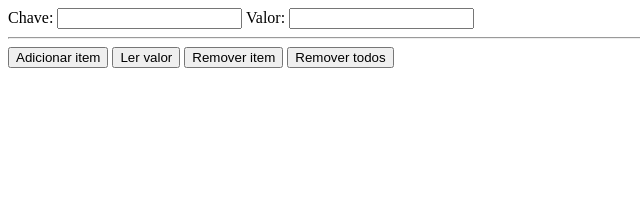
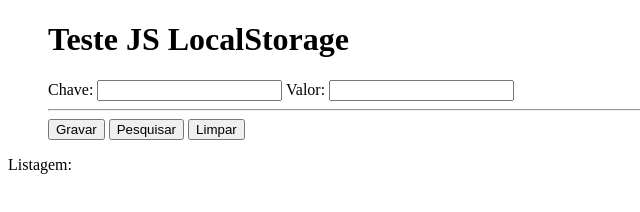
Before and after one commit to gabrielmonteiro00/localStorage_03022021, a plain HTML site: page index.html in a window 1280 px wide. Shown: the whole page, without its empty margins (0-640 px from the left). Drawn offline with Linux system fonts and the light colour scheme.

Commit message:
Update index.html
Adicionei para listar na tela

```diff
--- a/index.html
+++ b/index.html
@@ -8,9 +8,17 @@
             function adicionar()
             {
                 localStorage.setItem(txtChave.value, txtValor.value);
-                alert("Item adicionado.");
-                txtChave.value = txtValor.value = "";
-            }
+
+
+                var obj = localStorage.getItem(txtChave.value, txtValor.value);
+              	 document.getElementById("list").innerHTML = obj;
+
+                 alert("Item adicionado.");
+                 txtChave.value = txtValor.value = "";
+
+
+
+             }
 
     //funçao de ler;
 
@@ -21,35 +29,43 @@
                     alert(obj)
                 else
                     alert("O item procurado não existe.")
+                       node.appendChild(textnode);
             }
 
-	//função de remover item;
-
-    		function remover()
-            {
-                localStorage.removeItem(txtChave.value);
-                alert("Item removido.");
-            }
 
      //funçao de limpar tudo do storage;
 
         	function limpar()
             {
                 localStorage.clear();
-                alert("Todos os itens removidos");
+                document.getElementById("list").innerHTML=""
+                alert("Tela limpa");
             }
+
+
+
+
 
     </script>
 </head>
 <body>
+
+	<ul>
+    <h1>Teste JS LocalStorage</h1>
     Chave:
     <input type="text" id="txtChave"/>
     Valor:
-    <input type="text" id="txtValor"/>
+    <input type="text" id="txtValor"/><br>
     <hr/>
-    <button id="btnAdicionar" onclick="adicionar()">Adicionar item</button>
-    <button id="btnLer" onclick="ler()">Ler valor</button>
-    <button id="btnRemover" onclick="remover()">Remover item</button>
-    <button id="btnLimpar" onclick="limpar()">Remover todos</button>
+    <button id="btnAdicionar" onclick="adicionar()">Gravar</button>
+    <button id="btnLer" onclick="ler()">Pesquisar</button>
+    <button id="btnLimpar" onclick="limpar()">Limpar</button>
+    </ul>
+    <div>
+
+        Listagem:
+        <h2 id="list"></h2>
+
+    </div>
 </body>
 </html>
```
